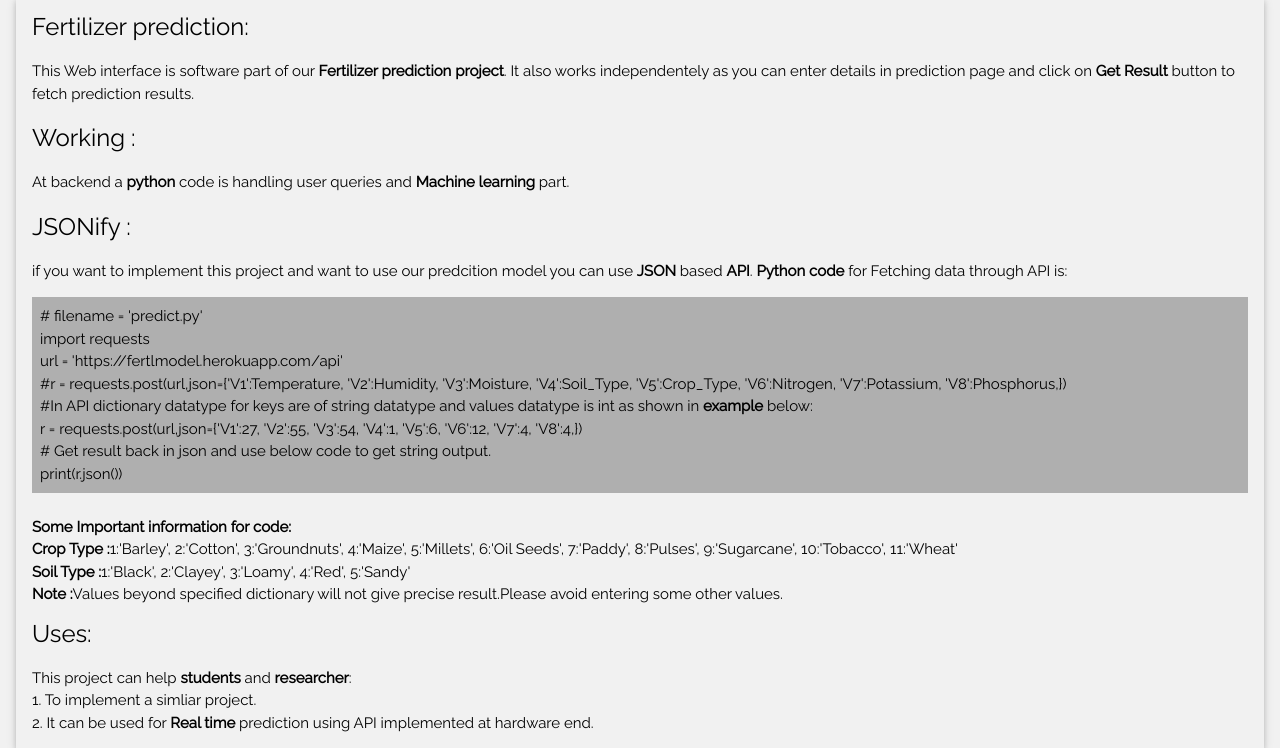
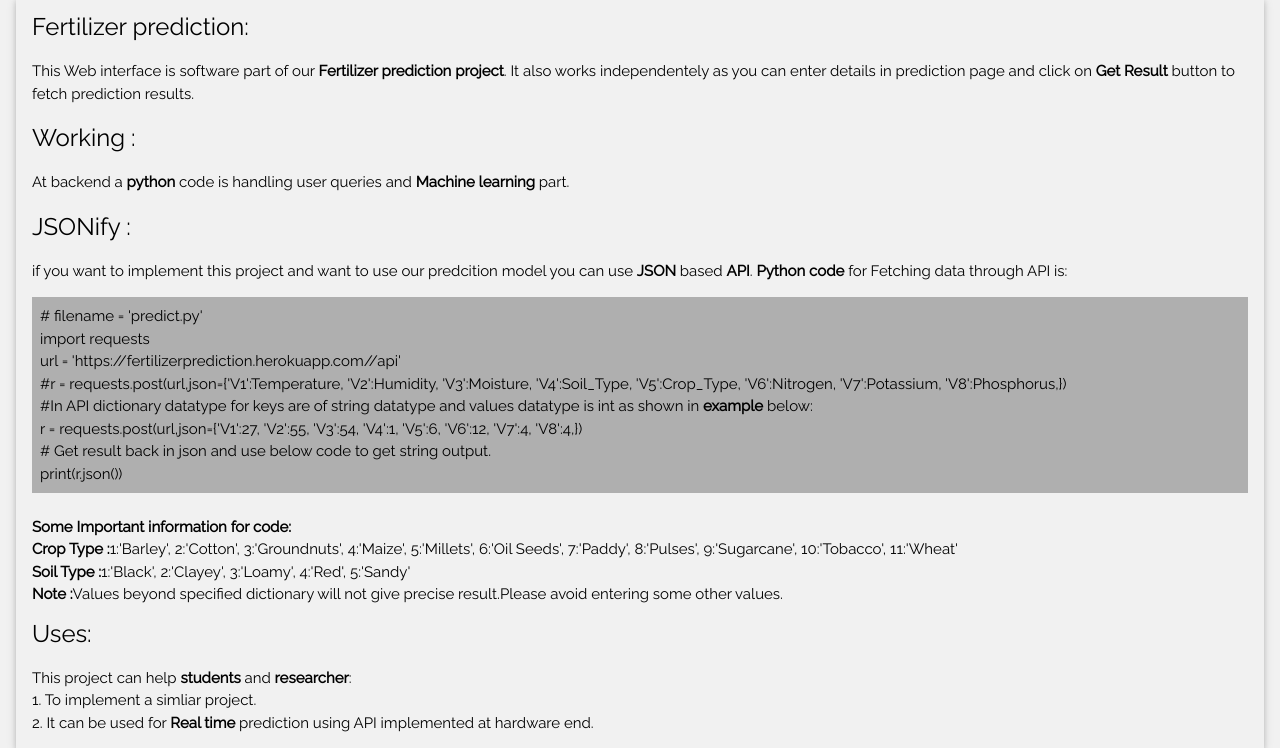
Before and after one commit to Ajaystack/fert_pred, a Python web app: template templates/about.html in a window 1280 px wide. Shown: the part 155-903 px from the top of the page. Run offline with Jinja, Linux system fonts and the light colour scheme; the template is opened without the code that fills it, so the values that code supplies are empty.

Commit message:
Update about.html

```diff
--- a/templates/about.html
+++ b/templates/about.html
@@ -24,7 +24,7 @@
 		<div style="background-color: #afafaf;padding:8px;">
 			# filename = 'predict.py'</br>
 			import requests</br>
-			url = 'https://fertlmodel.herokuapp.com/api'</br>
+			url = 'https://fertilizerprediction.herokuapp.com//api'</br>
 			#r = requests.post(url,json={'V1':Temperature, 'V2':Humidity, 'V3':Moisture, 'V4':Soil_Type, 'V5':Crop_Type, 'V6':Nitrogen, 'V7':Potassium, 'V8':Phosphorus,})</br>
 			#In API dictionary datatype for keys are of string datatype and values datatype is int as shown in <b>example</b> below:</br>
 			r = requests.post(url,json={'V1':27, 'V2':55, 'V3':54, 'V4':1, 'V5':6, 'V6':12, 'V7':4, 'V8':4,})</br>
```
